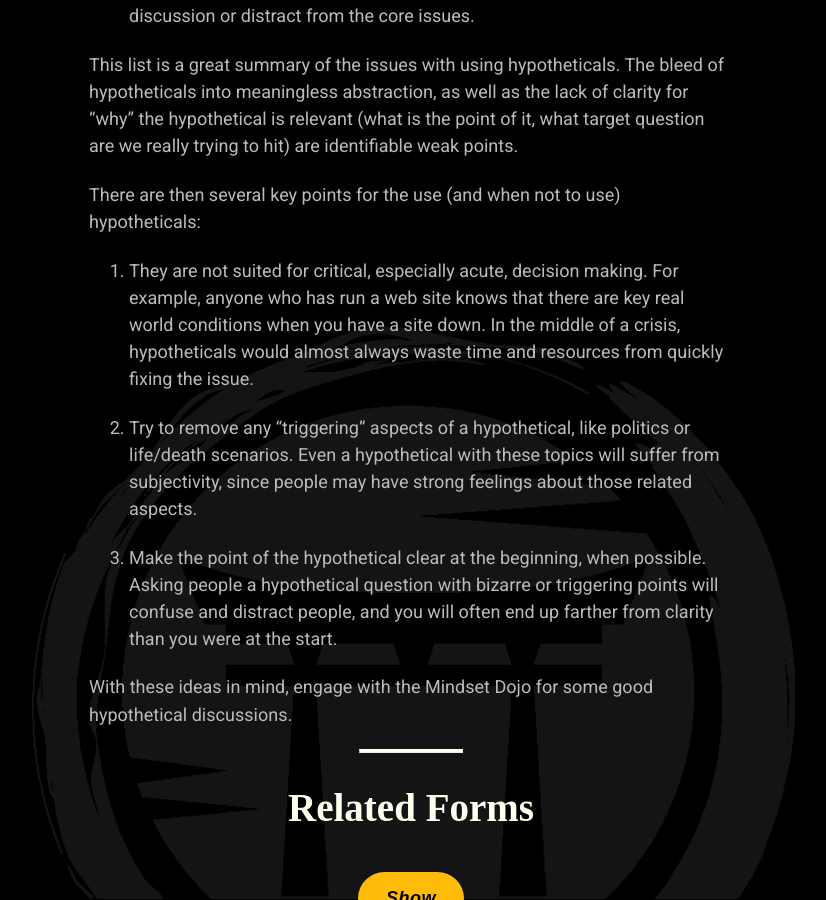
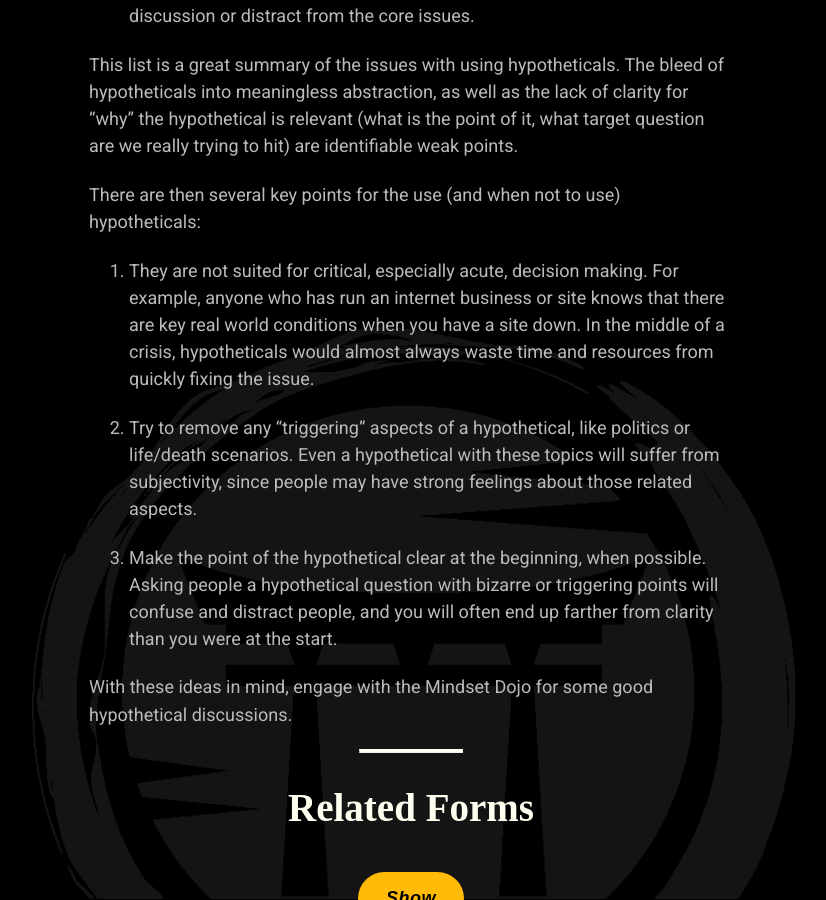
Before and after one commit to mindset-dojo/mindset-dojo.github.io, a Jekyll site: the page built from _insights/2025/bill-westfall/2025-11-21-case-for-hypotheticals.md, in a window 1280 px wide and 900 px high, scrolled down 1422 px. Shown: the whole window, without its empty margins (229-1055 px from the left). Built offline with Jekyll 4.4.1, drawn with Linux system fonts in a browser that asks for light colours; some web fonts are replaced.

Commit message:
Update 2025-11-21-case-for-hypotheticals.md

```diff
--- a/_insights/2025/bill-westfall/2025-11-21-case-for-hypotheticals.md
+++ b/_insights/2025/bill-westfall/2025-11-21-case-for-hypotheticals.md
@@ -47,7 +47,7 @@ This list is a great summary of the issues with using hypotheticals. The bleed o
 
 There are then several key points for the use (and when not to use) hypotheticals:
 
-1. They are not suited for critical, especially acute, decision making. For example, anyone who has run a web site knows that there are key real world conditions when you have a site down. In the middle of a crisis, hypotheticals would almost always waste time and resources from quickly fixing the issue.
+1. They are not suited for critical, especially acute, decision making. For example, anyone who has run an internet business or site knows that there are key real world conditions when you have a site down. In the middle of a crisis, hypotheticals would almost always waste time and resources from quickly fixing the issue.
 
 2. Try to remove any "triggering" aspects of a hypothetical, like politics or life/death scenarios. Even a hypothetical with these topics will suffer from subjectivity, since people may have strong feelings about those related aspects.
 
```
